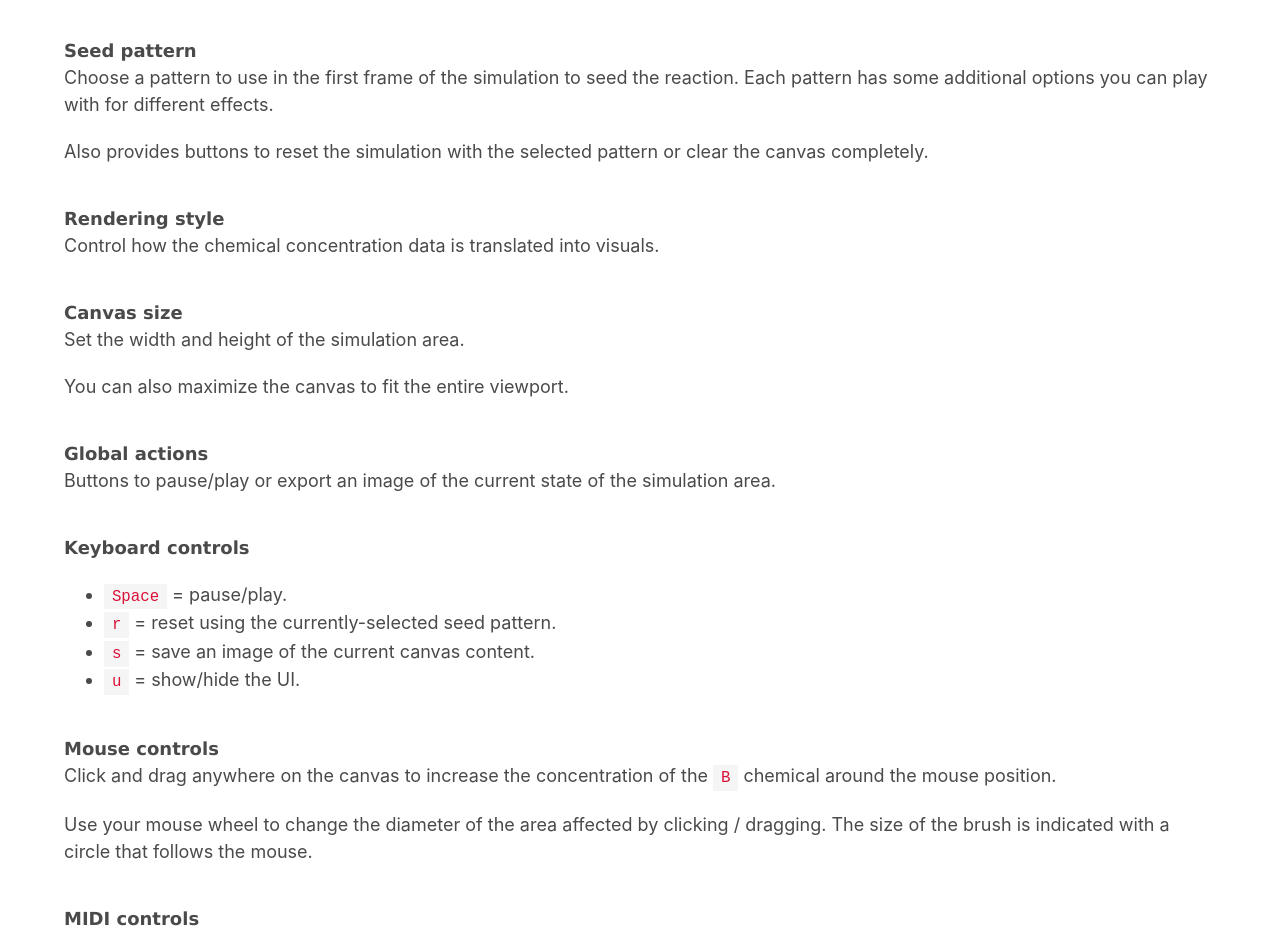
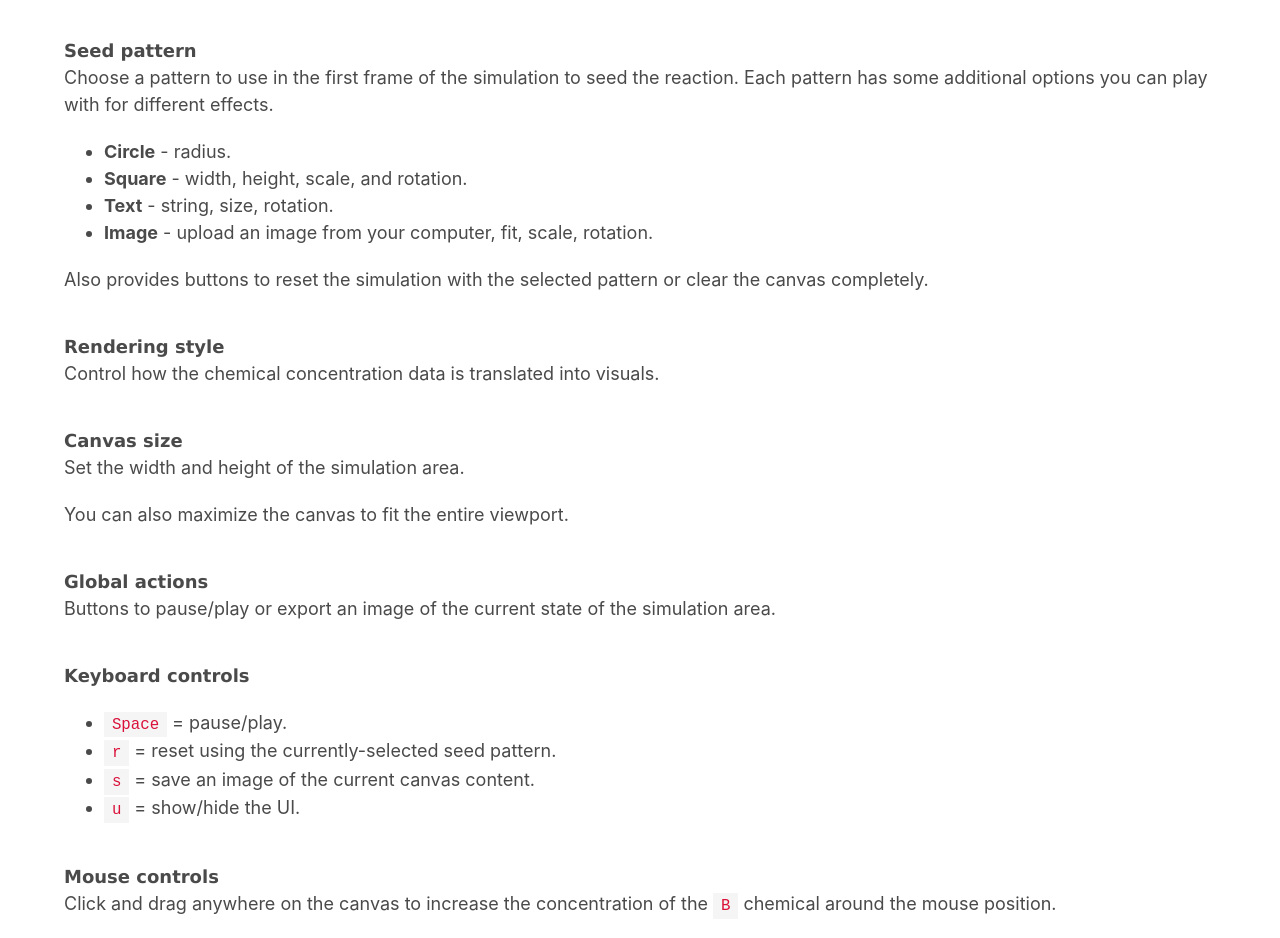
Before and after one commit to jasonwebb/reaction-diffusion-playground, a website: page index.html in a window 1280 px wide. Shown: the part 3320-4258 px from the top of the page. Drawn offline with nearby package versions, Linux system fonts and the light colour scheme.

Commit message:
Documenting new seed options

```diff
--- a/index.html
+++ b/index.html
@@ -141,6 +141,13 @@
 
       <h3 id="seed-pattern">Seed pattern</h3>
       <p>Choose a pattern to use in the first frame of the simulation to seed the reaction. Each pattern has some additional options you can play with for different effects.</p>
+
+      <ul>
+        <li><b>Circle</b> - radius.
+        <li><b>Square</b> - width, height, scale, and rotation.
+        <li><b>Text</b> - string, size, rotation.
+        <li><b>Image</b> - upload an image from your computer, fit, scale, rotation.
+      </ul>
 
       <p>Also provides buttons to reset the simulation with the selected pattern or clear the canvas completely.</p>
 
```
Also changed, not shown: README.md.
